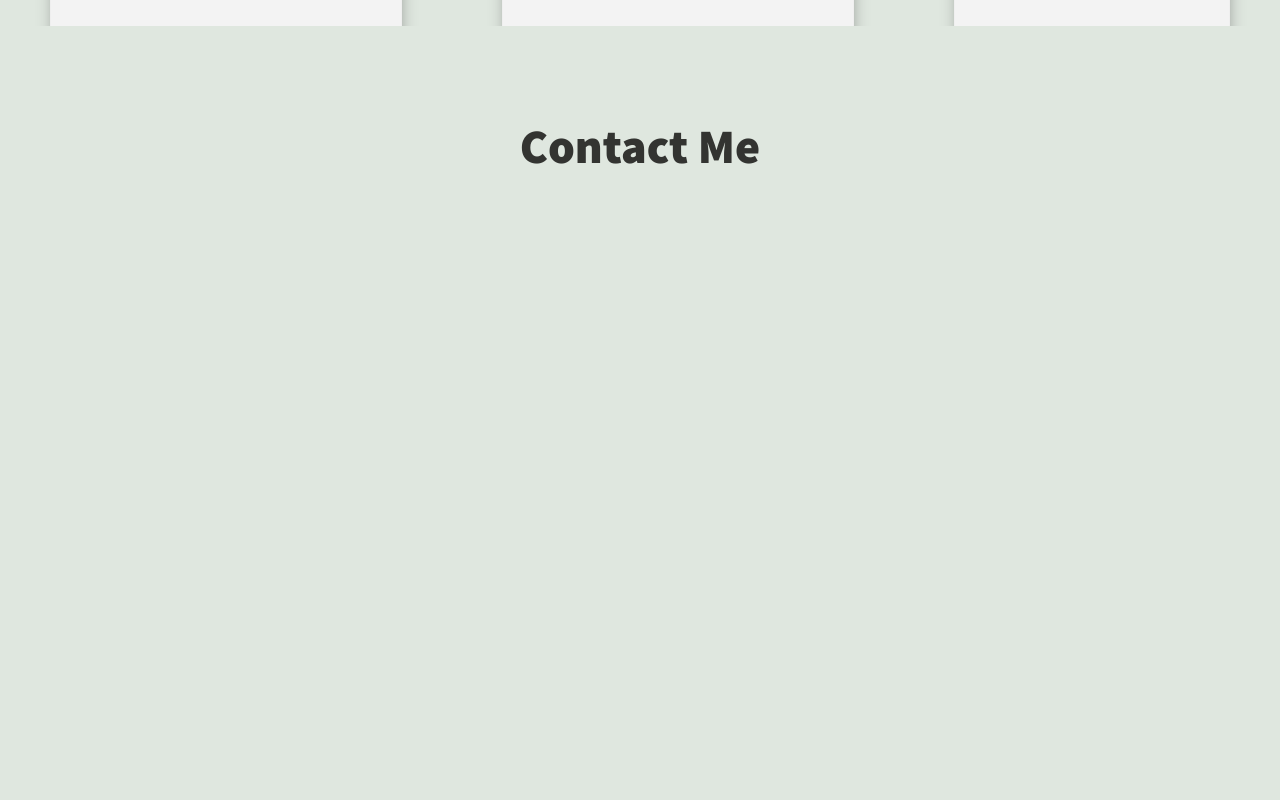
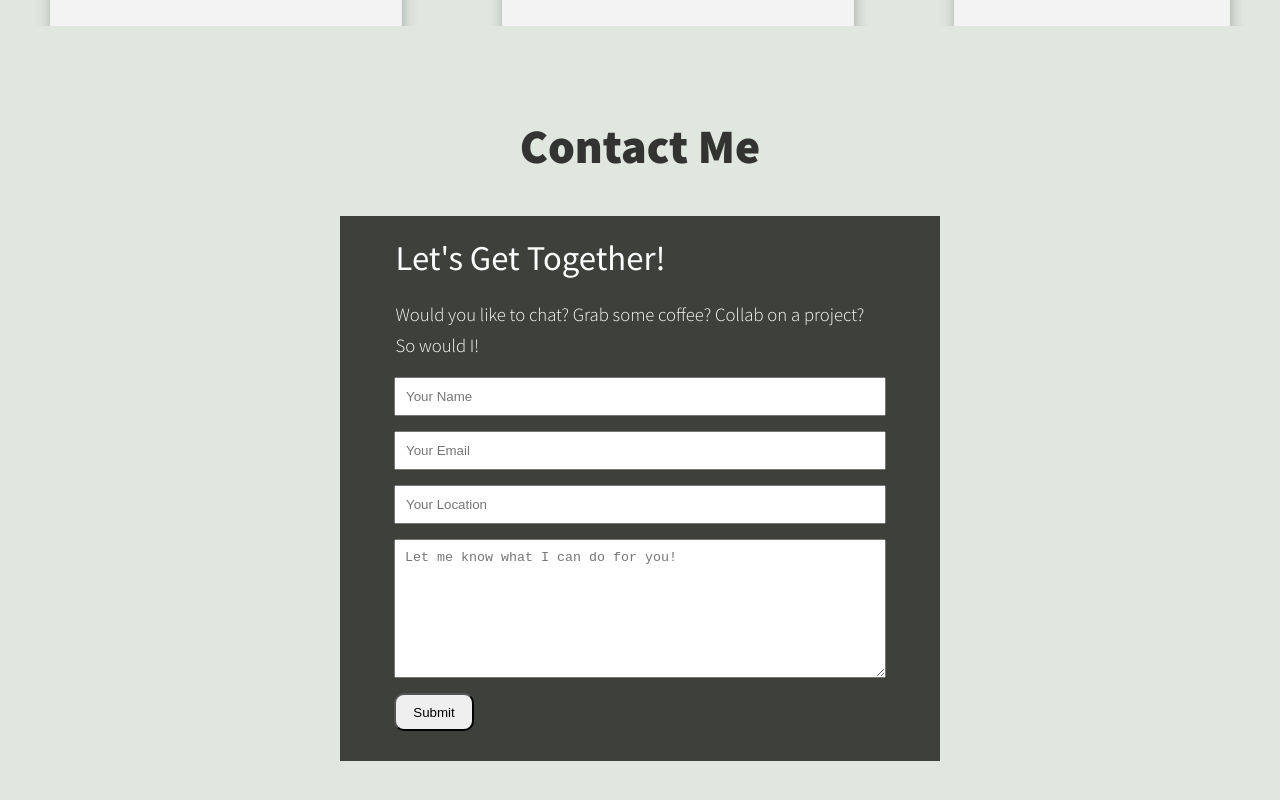
Before and after one commit to jwaltrip/react-portfolio, a React (Create React App) app: page / in a window 1280 px wide. Shown: the part 1166-1966 px from the top of the page. Before the commit the page ends 1432 px from the top, so only its background shows below. Built offline with nearby package versions, Linux system fonts and the light colour scheme; grey boxes are pictures that could not be loaded.

Commit message:
initial contact form created

```diff
--- a/src/App.js
+++ b/src/App.js
@@ -10,20 +10,44 @@ import ProjectsSection from "./components/ProjectsSection";
 
 
 class App extends Component {
+  state = {
+    showContactForm: false
+  };
+
   render() {
+    // add css class to toggle show/hide of contact form
+    let showContactFormClass = '';
+    if (this.state.showContactForm) {
+      showContactFormClass = ' show-contact-form';
+    }
+
     return (
       <div className="App">
         <HeaderSection />
-
         <ProjectsSection />
 
         <section className="contact-form-section">
+          <h2 className="contact-header-text">Contact Me</h2>
 
+          <div className={"contact-form-container" + showContactFormClass}>
+            <div className="contact-form-header">
+              Let's Get Together!
+            </div>
+            <div className="contact-sub-text">
+              Would you like to chat? Grab some coffee? Collab on a project?<br/>
+              So would I!
+            </div>
+            <div className="contact-form">
+              <form className="form" id="contact-form">
+                <input type="text" placeholder="Your Name" />
+                <input type="text" placeholder="Your Email" />
+                <input type="text" placeholder="Your Location" />
+                <textarea placeholder="Let me know what I can do for you!" ref="contact-from"/>
+                <button>Submit</button>
+              </form>
+            </div>
+          </div>
 
-          <div className="contact-container">
-            <h2 className="contact-header-text">Contact Me</h2>
-
-          </div>
 
         </section>
 
--- a/src/App2.css
+++ b/src/App2.css
@@ -232,8 +232,15 @@ body {
   width: 1261px;
 }
 
-.contact-container {
-
+.contact-form-container {
+  display: flex;
+  flex-direction: column;
+  justify-content: flex-start;
+  align-items: center;
+  width: 600px;
+  height: 545px;
+  background-color: #3e403c;
+  margin: 0 auto;
 }
 
 .contact-header-text {
@@ -241,3 +248,56 @@ body {
   font-size: 36pt;
   text-align: center;
 }
+
+.contact-form-header {
+  font-family: 'Source Sans Pro', sans-serif;
+  font-size: 26pt;
+  text-align: left;
+  width: 100%;
+  /* padding-left: 111px; */
+  padding: 20px 0 20px 111px;
+  color: white;
+}
+
+.contact-sub-text {
+  color: white;
+  font-family: 'Source Sans Pro', sans-serif;
+  font-size: 14pt;
+  font-weight: 300;
+  text-align: left;
+  width: 100%;
+  /* padding: 24px 20px 20px 20px; */
+  /* left: 24.2em; */
+  padding-left: 111px;
+  line-height: 1.7em;
+
+}
+
+.contact-form {
+  width: 82%;
+}
+
+.form {
+  display: flex;
+  flex-direction: column;
+  align-items: stretch;
+  width: 100%;
+}
+
+.form input,
+.form textarea {
+  padding: 10px;
+  margin-top: 15px;
+}
+
+.form textarea {
+  height: 117px;
+}
+
+.form button {
+  margin-top: 15px;
+  border-radius: 10px;
+  width: 80px;
+  height: 38px;
+  padding: 7px;
+}
```
